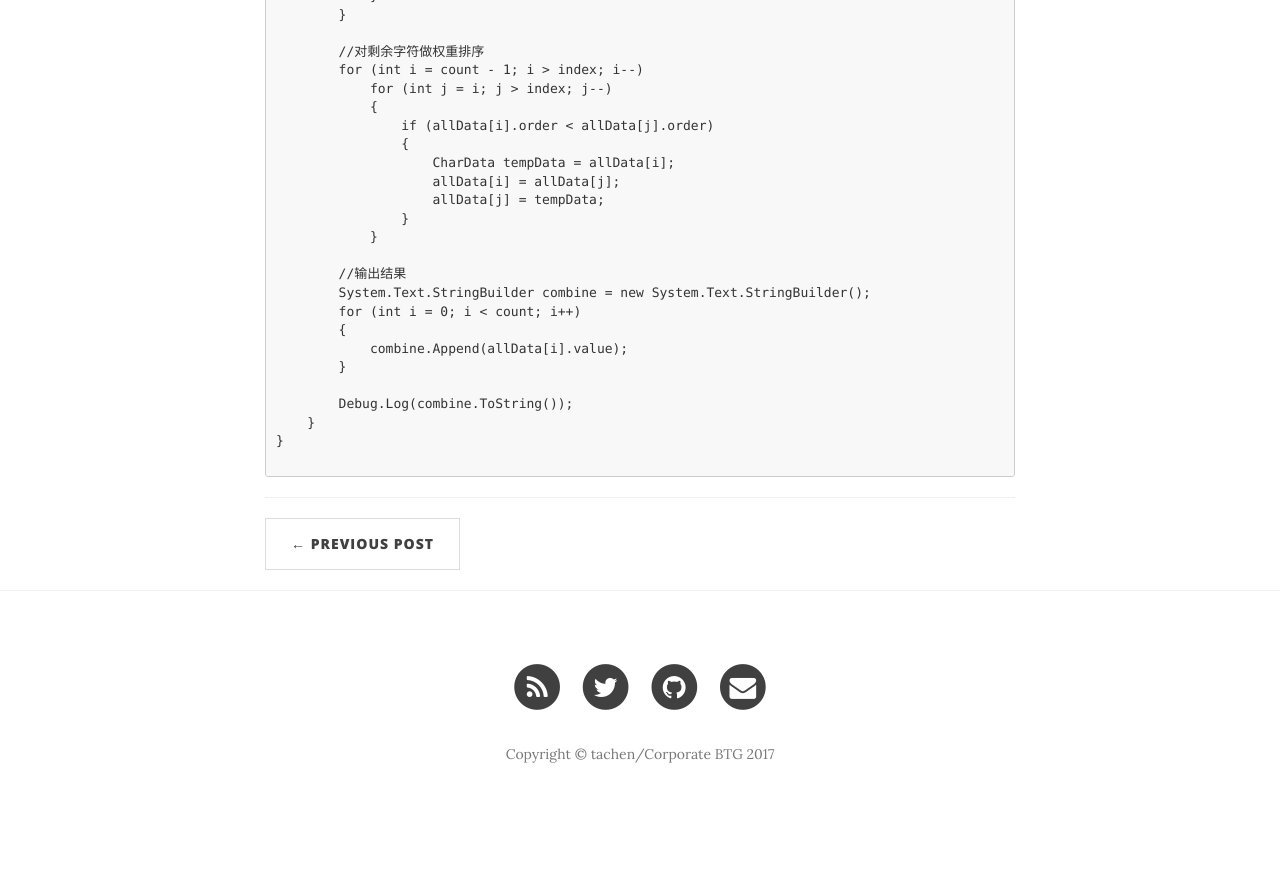
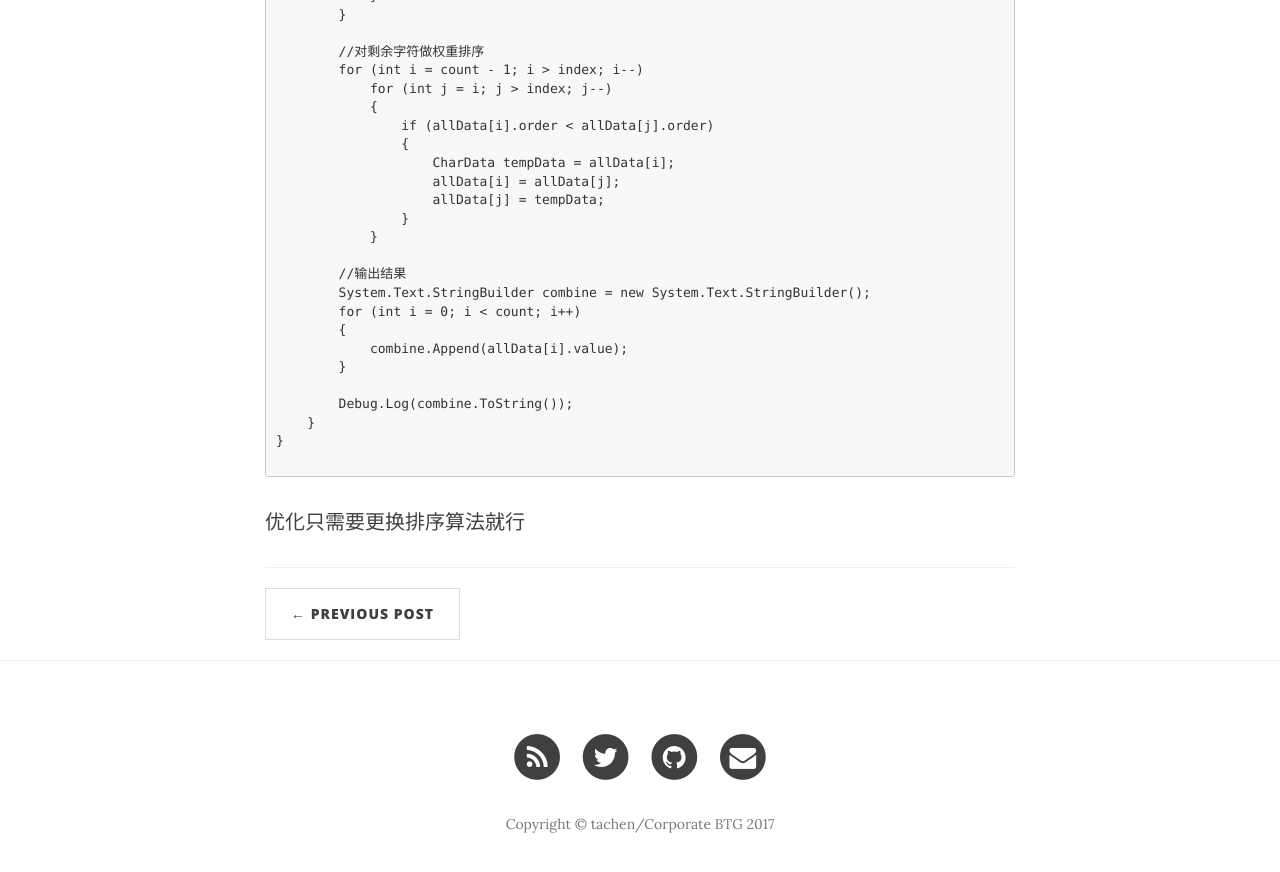
Before and after one commit to tachen/tachen.github.io, a Jekyll site: the page built from _posts/2017-07-24-MultiverseTest.markdown, in a window 1280 px wide and 900 px high, scrolled down 2438 px. Shown: the top 872 px of the window. Built offline with Jekyll 4.4.1, drawn with Linux system fonts in a browser that asks for light colours; nearby versions of some CDN libraries; before the commit the page ends 3268 px from its top, so only the background shows below that.

Commit message:
更新内容

````diff
--- a/_posts/2017-07-24-MultiverseTest.markdown
+++ b/_posts/2017-07-24-MultiverseTest.markdown
@@ -132,3 +132,5 @@ public class MultiverseTest : MonoBehaviour
 }
 
 ```
+
+<p>优化只需要更换排序算法就行</p>
````
